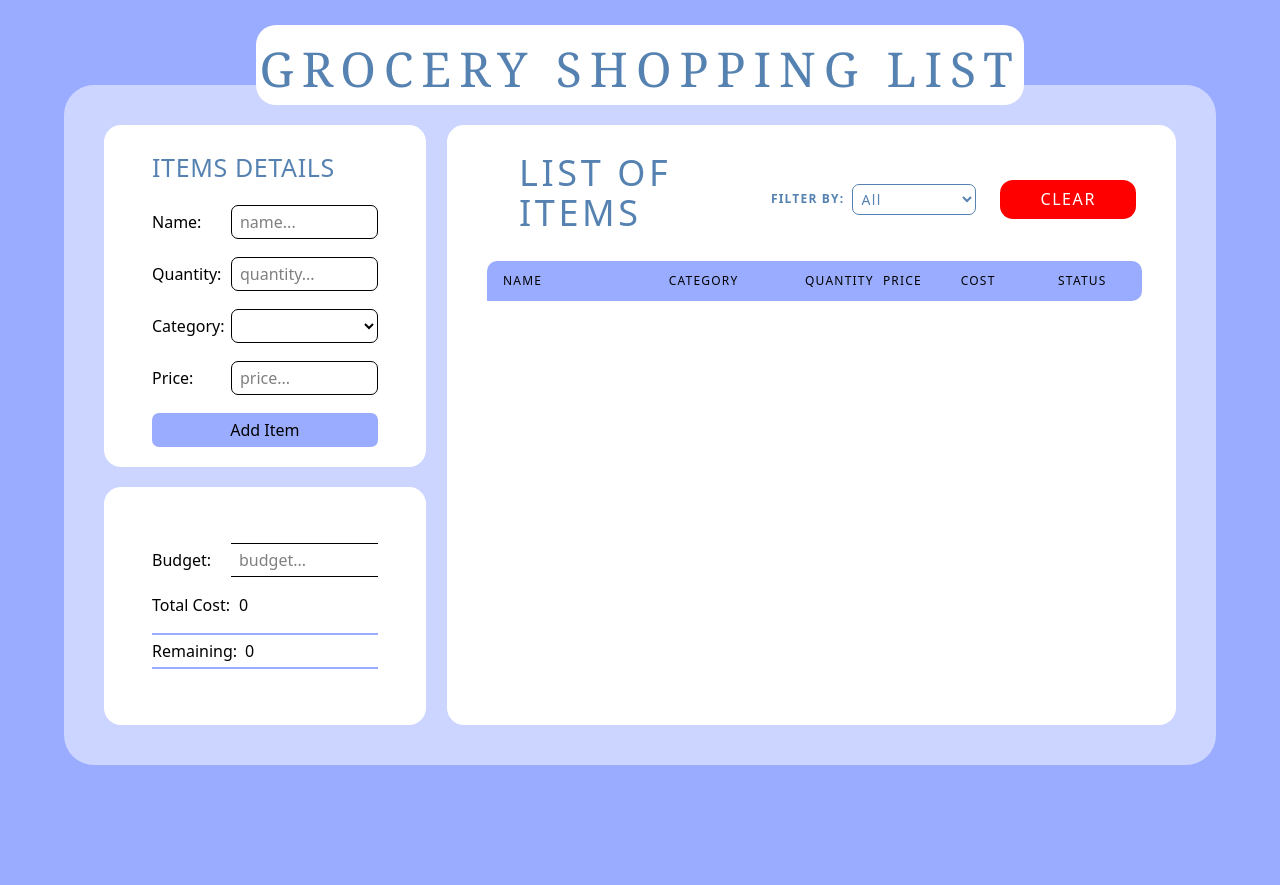
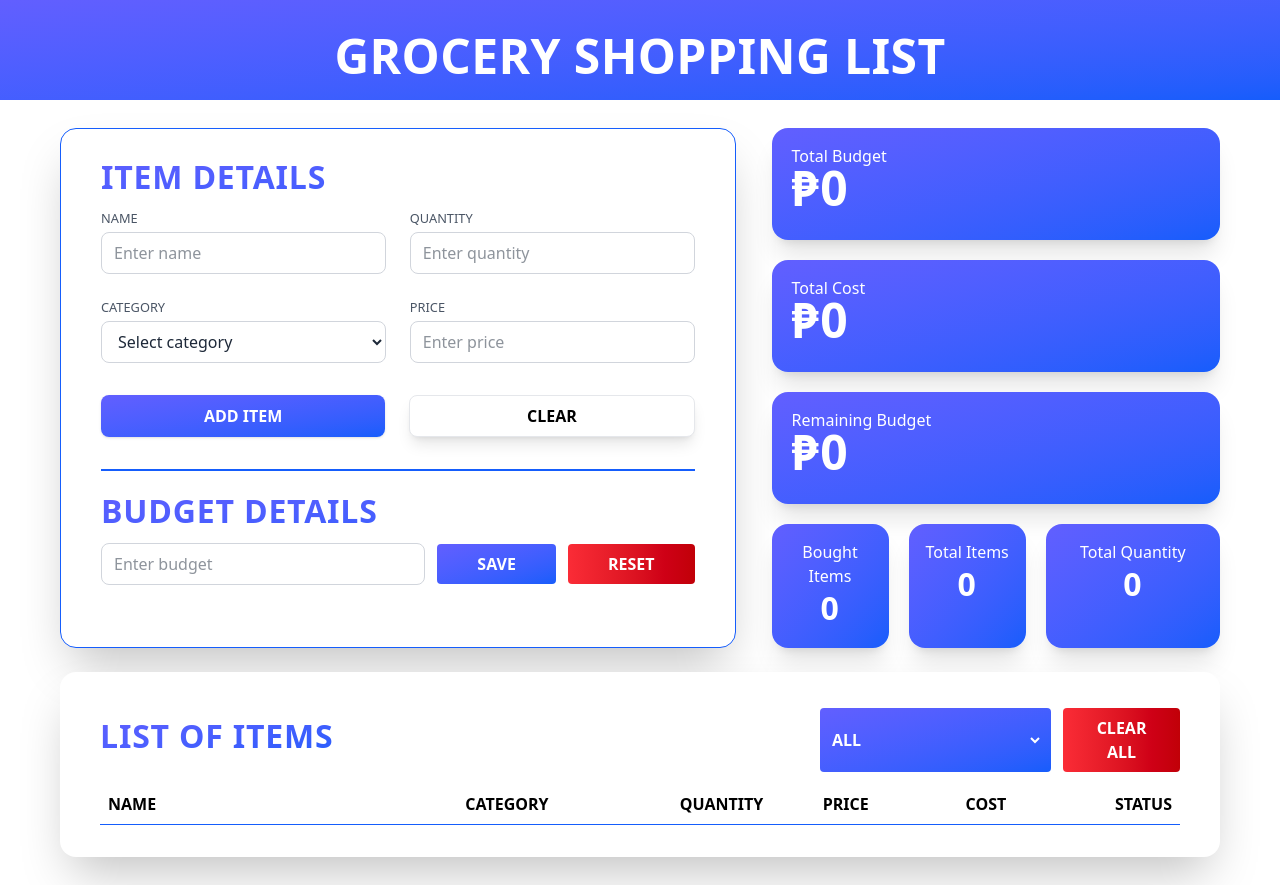
Before and after one commit to rnml6/grocery-shopping-list, a React (Vite) app: page / in a window 1280 px wide. Before the commit the page ends 800 px from the top, so only its background shows below. Built offline with nearby package versions, Linux system fonts and the light colour scheme.

Commit message:
new design

```diff
--- a/src/App.css
+++ b/src/App.css
@@ -1,7 +1,6 @@
 @import 'tailwindcss';
 
 body {
-  background-color: #99acff;
   box-sizing: border-box;
 }
 
@@ -14,83 +13,144 @@ body {
   scrollbar-width: none;
 }
 
-@media (max-width: 480px) {
-  .whole_container {
-    @apply flex-col h-auto mb-[10px] p-0 w-[95%];
+
+
+
+
+
+/* for all */
+.container-label {
+  @apply pb-2 text-[2rem] tracking-wide uppercase font-bold bg-gradient-to-br from-indigo-500 to-blue-600 bg-clip-text text-transparent;
 }
-  .left_container {
-    @apply w-full p-5 mt-3;
-  }
-  .add_items_container {
-    @apply px-6;
-  }
-  .add_items_container > h3 {
-    @apply text-center text-[1.1rem] p-0 tracking-[2px] font-bold;
-  }
-  .budget_container {
-    @apply py-5.5 px-6;
-  }
-  .budget_container > div > input {
-    @apply w-[63%];
-  }
-  .header_container {
-    @apply text-xl w-[80%] mt-4;
-  }
-  .header_container > h1 {
-    @apply text-2xl tracking-[5px] p-3 px-7;
-  }
-  .item_list_container {
-    @apply w-full pl-2 pr-3;
-  }
-  .item_list_header {
-    @apply flex items-center pt-1 pr-1;
-  }
-  .item_list_header div h1 {
-    @apply text-[1.1rem] text-center py-4 pl-5 font-bold;
-  }
-  .item_list_header div select,
-  .item_list_header div label,
-  .item_list_header div button {
-    @apply text-[7.5px] w-auto;
-  }
-  .item_list_header div label {
-    @apply mr-1;
-  }
-  .select_button_container {
-    @apply flex    items-center py-0.5;
-  }
-  .clear_button {
-    @apply m-0 px-[0.5rem] text-xs border-1 border-[red] rounded-[7px];
-  }
-  .label_container {
-    @apply m-0;
+/* for all */
+
+
+
+
+
+
+
+/* header */
+.header-div {
+  @apply bg-gradient-to-br from-indigo-500 to-blue-600 font-bold text-white tracking-wide py-5;
 }
 
-  .items_tablehead > div {
-    @apply text-[8px];
+.header-div > h1 {
+  @apply text-5xl pt-3 text-center;
+}
+/* header */
+
+
+
+
+
+
+/* additems */
+.add-items-divs {
+  @apply flex flex-col gap-1;
 }
 
-  .items_tablebody {
-    @apply py-3;
+.add-items-divs > label {
+  @apply text-gray-600 font-medium text-[0.8rem];
 }
 
-  .items_tablebody div {
-    @apply text-[9px];
+.budget-button {
+  @apply bg-gradient-to-br from-indigo-500 to-blue-600 py-2 px-10 rounded font-semibold text-white;
 }
 
-  .item_list_buttons {
-    @apply flex;
+.clear-button {
+  @apply bg-gradient-to-r from-red-500 to-red-700 hover:from-red-600 hover:to-red-800 py-2 px-10 rounded font-semibold text-white;
 }
 
-  .category_cost_padding {
-    @apply pr-2;
+.add-items-fieldset {
+  @apply border border-gray-300 focus:border-blue-400 focus:ring-1 focus:ring-blue-400 rounded-lg px-3 py-2 text-gray-800 outline-none transition;
 }
 
-  .name_padding {
-    @apply pl-2 pr-3;
+.add-item-button {
+  @apply bg-gradient-to-br from-indigo-500 to-blue-600 w-full hover:bg-gradient-to-tl text-white font-semibold py-2 px-6 rounded-lg shadow duration-200;
 }
 
-  .item_list_buttons div {
-    @apply flex justify-center w-[100%] h-auto p-1 items-center;
+.add-item-clear {
+  @apply bg-white w-full border-1 border-gray-200 hover:bg-gray-600/10 text-black font-semibold py-2 px-6 rounded-lg shadow-lg duration-200;
 }
+/* additems */
+
+
+
+
+
+
+/* budget */
+
+.budget-div {
+  @apply bg-gradient-to-br from-indigo-500 to-blue-600 p-4 rounded-2xl px-5 shadow-xl;
 }
+
+.remaining-budget-div {
+  @apply p-4 rounded-2xl px-5 shadow-xl;
+}
+
+.budget-h3 {
+  @apply text-[1rem] text-[white];
+}
+
+.budget-value {
+  @apply -mt-4 text-[3rem] w-full [&::-webkit-inner-spin-button]:appearance-none outline-none font-bold text-white tracking-wide;
+}
+
+.budget-quantity-div {
+  @apply bg-gradient-to-br from-indigo-500 to-blue-600 p-4 rounded-2xl px-3 shadow-xl;
+}
+
+.budget-quantity {
+  @apply text-[2rem] -mt-1 text-center;
+}
+/* budget */
+
+
+
+
+
+
+/* content */
+.add-items-div {
+  @apply w-6/10 bg-white rounded-2xl shadow-2xl p-6 px-10 border-1 border-blue-600;
+}
+
+.content-header {
+  @apply grid grid-cols-15 font-bold border-b-1 border-blue-600  uppercase items-center pt-2 pb-2 px-2 mb-2 gap-2;
+}
+
+.content-header > div {
+  @apply font-semibold;
+}
+
+.content-div {
+  @apply bg-gradient-to-br from-indigo-500 to-blue-600 w-2/3 py-2 px-2 flex justify-center rounded font-semibold text-white text-[1rem];
+}
+
+.content-select {
+  @apply outline-none uppercase w-full;
+}
+.content-option {
+  @apply text-black bg-blue-300 font-semibold border-t-2;
+}
+
+.content-clear {
+  @apply w-1/3 text-[1rem] px-5 bg-gradient-to-r from-red-500 to-red-700 hover:from-red-600 hover:to-red-800 py-2 rounded font-semibold text-white;
+}
+/* content */
+
+
+
+
+
+
+/* items lists */
+.items-list-clear {
+  @apply ml-1 text-center bg-[red] self-center rounded-[5px] text-white py-1 px-3 w-[max-content] cursor-pointer;
+}
+.items-list-mark-button {
+  @apply text-center w-[max-content] py-1 px-3 self-center rounded-[5px] text-white cursor-pointer;
+}
+/* items lists */
--- a/src/components/content.jsx
+++ b/src/components/content.jsx
@@ -7,6 +7,7 @@ function Content () {
   const [items, setItems] = useState([])
   const [filterCategory, setFilterCategory] = useState('')
   const [maxWidth, setMaxWidth] = useState(window.innerWidth)
+  const [overallBudget, setOverallBudget] = useState(0)
 
   useEffect(() => {
     const handleResize = () => setMaxWidth(window.innerWidth)
@@ -15,67 +16,62 @@ function Content () {
   }, [])
 
   return (
-    <div className='h-[85vh] w-[90%] bg-[rgb(255,255,255,0.5)] justify-self-center mt-[-20px] rounded-[30px] flex justify-between p-[40px] whole_container'>
-      <div className='w-[30%] flex flex-col gap-[20px] left_container'>
-        <AddItems items={items} setItems={setItems} />
-        <Budget items={items} />
+    <div className='flex flex-col p-15 py-7'>
+      <div className='flex gap-9 mb-6'>
+        <div className='add-items-div'>
+          <AddItems
+            items={items}
+            setItems={setItems}
+            overallBudget={overallBudget}
+            setOverallBudget={setOverallBudget}
+          />
+        </div>
+        <div className='w-4/10'>
+          <Budget items={items} overallBudget={overallBudget} />
+        </div>
       </div>
 
-      <div className='w-[68%] bg-[white] rounded-[17px] pt-0 overflow-auto hide-scrollbar p-10 item_list_container'>
-        <div className='sticky top-0 bg-[white]'>
-          <div className='flex justify-between item_list_header items-center'>
-            <div>
-              <h1 className='text-4xl py-7 tracking-widest pl-8 text-[#5682B1]'>
-                {maxWidth < 480 ? "ITEM'S LIST" : 'LIST OF ITEMS'}
-              </h1>
-            </div>
-            <div className='content-center select_button_container flex h-[max-content] pt-3'>
-              <div className='flex p-1 h-[max-content] items-center'>
-                <label className='text-xs mr-2 w-[max-content] tracking-widest text-[#5682B1] font-semibold label_container'>
-                  {maxWidth < 480 ? 'FILTER:' : 'FILTER BY:'}
-                </label>
+      <div className='bg-white rounded-2xl p-10 py-6 shadow-2xl '>
+        <div className='flex items-center justify-between py-3'>
+          <h1 className='container-label'>LIST OF ITEMS</h1>
+
+          <div className='flex w-1/3 gap-3'>
+            <div className='content-div'>
               <select
                 onChange={e => setFilterCategory(e.target.value)}
-                  className='border-1 border-[#5682B1] text-[#5682B1] rounded-[7px] pl-1 p-1 text-sm mr-1 tracking-widest'
+                className='content-select'
               >
-                  <option defaultValue value='ALL'>
+                <option className='content-option' defaultValue value='ALL'>
                   All
                 </option>
-                  <option value='CONDIMENTS'>Condiments</option>
-                  <option value='BEVERAGES'>Beverages</option>
-                  <option value='SNACKS'>Snacks</option>
-                  <option value='OTHERS'>Others</option>
+                <option className='content-option' value='CONDIMENTS'>
+                  Condiments
+                </option>
+                <option className='content-option' value='BEVERAGES'>
+                  Beverages
+                </option>
+                <option className='content-option' value='SNACKS'>
+                  Snacks
+                </option>
+                <option className='content-option' value='OTHERS'>
+                  Others
+                </option>
               </select>
             </div>
-              <button
-                onClick={() => setItems([])}
-                className='bg-[red] ml-4 h-[auto] py-1 px-10 tracking-widest text-white rounded-[13px] clear_button'
-              >
-                CLEAR
+
+            <button onClick={() => setItems([])} className='content-clear'>
+              CLEAR ALL
             </button>
           </div>
         </div>
 
-          <div className='grid grid-cols-[28%_21%_12%_12%_15%_13%] w-full h-auto items_tablehead'>
-            <div className='bg-[#99acff] pl-4 py-3 rounded-tl-[10px] text-xs tracking-widest font-medium'>
-              NAME
-            </div>
-            <div className='bg-[#99acff] py-3 text-xs tracking-widest font-medium'>
-              CATEGORY
-            </div>
-            <div className='bg-[#99acff] py-3 text-xs tracking-widest font-medium'>
-              {maxWidth < 480 ? 'QTY' : 'QUANTITY'}
-            </div>
-            <div className='bg-[#99acff] py-3 text-xs tracking-widest font-medium'>
-              PRICE
-            </div>
-            <div className='bg-[#99acff] py-3 text-xs tracking-widest font-medium'>
-              COST
-            </div>
-            <div className='bg-[#99acff] py-3 text-xs tracking-widest font-medium rounded-tr-[10px] rounded-br-[10px]'>
-              STATUS
-            </div>
-          </div>
+        <div className='content-header'>
+          <div className='col-span-5'>Name</div>
+          <div className='col-span-3'>Category</div>
+          <div className='col-span-2'>Quantity</div>
+          <div className='col-span-2'>Price</div>
+          <div className='col-span-2'>Cost</div>
+          <div className='col-span-1 text-end'>Status</div>
         </div>
 
         <ItemsList
--- a/src/components/header.jsx
+++ b/src/components/header.jsx
@@ -2,10 +2,8 @@ import React from 'react'
 
 function header () {
   return (
-    <div className='bg-[rgb(255,255,255)] rounded-[20px] w-[60%] m-[auto] mt-[25px] header_container'>
-      <h1 className='text-center text-5xl py-3 pt-5 font-[Cambria] tracking-[8px] text-[#5682B1]'>
-        GROCERY SHOPPING LIST
-      </h1>
+    <div className='header-div'>
+      <h1>GROCERY SHOPPING LIST</h1>
     </div>
   )
 }
--- a/src/container/additems.jsx
+++ b/src/container/additems.jsx
@@ -1,11 +1,13 @@
 import React, { useState } from 'react'
 
-function AddItems ({ items, setItems }) {
+function AddItems ({ items, setItems, overallBudget, setOverallBudget }) {
   const [name, setName] = useState('')
   const [quantity, setQuantity] = useState('')
   const [category, setCategory] = useState('')
   const [price, setPrice] = useState('')
   const [status] = useState('MARK')
+
+  const [inputValue, setInputValue] = useState('')
 
   function addItem () {
     if (!name || !quantity || !category || !price) return
@@ -27,42 +29,48 @@ function AddItems ({ items, setItems }) {
     setPrice('')
   }
 
+  function clearForm () {
+    setName('')
+    setQuantity('')
+    setCategory('')
+    setPrice('')
+  }
+
   return (
-    <div className='bg-[white] rounded-[17px] flex flex-col py-5 px-12 gap-[18px] add_items_container'>
-      <h3 className='text-left tracking-wide text-[25px] pt-1 text-[#5682B1]'>
-        ITEMS DETAILS
-      </h3>
+    <div>
+      <h3 className='container-label'>Item Details</h3>
 
-      <div className='flex justify-between'>
-        <h3 className='self-center'>Name:</h3>
+      <div className='grid grid-cols-2 gap-6'>
+        <div className='add-items-divs '>
+          <label>NAME</label>
           <input
             value={name}
             onChange={e => setName(e.target.value)}
-          className='border border-black rounded-[7px] pl-2 p-1 w-[65%]'
-          placeholder='name...'
             type='text'
+            placeholder='Enter name'
+            className='add-items-fieldset '
           />
         </div>
 
-      <div className='flex justify-between'>
-        <h3 className='self-center'>Quantity:</h3>
+        <div className='add-items-divs'>
+          <label>QUANTITY</label>
           <input
             value={quantity}
             onChange={e => setQuantity(e.target.value)}
-          className='border border-black rounded-[7px] pl-2 p-1 [&::-webkit-inner-spin-button]:appearance-none w-[65%]'
-          placeholder='quantity...'
             type='number'
+            placeholder='Enter quantity'
+            className='add-items-fieldset [&::-webkit-inner-spin-button]:appearance-none'
           />
         </div>
 
-      <div className='flex justify-between'>
-        <h3 className='self-center'>Category:</h3>
+        <div className='add-items-divs'>
+          <label>CATEGORY</label>
           <select
             value={category}
             onChange={e => setCategory(e.target.value)}
-          className='border border-black rounded-[7px] pl-2 p-1 w-[65%]'
+            className='add-items-fieldset'
           >
-          <option selected hidden></option>
+            <option hidden>Select category</option>
             <option value='CONDIMENTS'>Condiments</option>
             <option value='BEVERAGES'>Beverages</option>
             <option value='SNACKS'>Snacks</option>
@@ -70,20 +78,59 @@ function AddItems ({ items, setItems }) {
           </select>
         </div>
 
-      <div className='flex justify-between'>
-        <h3 className='self-center'>Price:</h3>
+        <div className='add-items-divs'>
+          <label>PRICE</label>
           <input
             value={price}
             onChange={e => setPrice(e.target.value)}
-          className='border border-black rounded-[7px] pl-2 p-1 [&::-webkit-inner-spin-button]:appearance-none w-[65%]'
-          placeholder='price...'
             type='number'
+            placeholder='Enter price'
+            className='add-items-fieldset [&::-webkit-inner-spin-button]:appearance-none'
           />
         </div>
+      </div>
 
-      <button onClick={addItem} className='py-[5px] rounded-[7px] bg-[#99acff]'>
-        Add Item
+      <div className='flex mt-8 gap-6'>
+        <button onClick={addItem} className='add-item-button'>
+          ADD ITEM
         </button>
+        <button onClick={clearForm} className='add-item-clear'>
+          CLEAR
+        </button>
+      </div>
+
+      <div className='flex flex-col border-blue-600 border-t-2 mt-8 pt-4'>
+        <h3 className='container-label'>BUDGET DETAILS</h3>
+
+        <div className='flex items-center w-full gap-3'>
+          <input
+            type='number'
+            value={inputValue}
+            onChange={e => setInputValue(e.target.value)}
+            placeholder='Enter budget'
+            className='w-full [&::-webkit-inner-spin-button]:appearance-none add-items-fieldset '
+          />
+
+          <div className='flex items-center gap-3'>
+            <button
+              className='budget-button'
+              onClick={() => setOverallBudget(Number(inputValue) || null)}
+            >
+              SAVE
+            </button>
+
+            <button
+              className='clear-button'
+              onClick={() => {
+                setOverallBudget(0)
+                setInputValue('')
+              }}
+            >
+              RESET
+            </button>
+          </div>
+        </div>
+      </div>
     </div>
   )
 }
--- a/src/container/budget.jsx
+++ b/src/container/budget.jsx
@@ -1,52 +1,89 @@
 import React, { useState } from 'react'
 
-function Budget ({ items }) {
-  const [overallBudget, setOverallBudget] = useState(null)
+function Budget ({ items, overallBudget }) {
+  const validBudget = Number(overallBudget) || 0
+
+  const totalQuantity = items.reduce(
+    (sum, item) => sum + Number(item.quantity),
+    0
+  )
+  const totalItems = items.length
+
+  const boughtCount = items.filter(item => item.status === 'BOUGHT').length
+
   const totalCost = items?.reduce((sum, item) => sum + (item.cost || 0), 0)
   const remainingBudget = overallBudget - totalCost
 
   return (
-    <div className='bg-[white] rounded-[17px] flex flex-col justify-center px-12 gap-3 h-full budget_container'>
-      <div className='flex justify-between'>
-        <h3 className='self-center'>Budget:</h3>
+    <div className='flex flex-col h-full gap-5'>
+      <div className='budget-div'>
+        <h3 className='budget-h3'>Total Budget</h3>
         <input
-          value={overallBudget}
-          onChange={e => setOverallBudget(Number(e.target.value) || null)}
-          className='border-b-1 border-t-1 border-black pl-2 p-1 [&::-webkit-inner-spin-button]:appearance-none w-[65%]'
-          placeholder='budget...'
-          type='number'
+          value={`₱${validBudget.toLocaleString()}`}
+          readOnly
+          className='budget-value'
+          type='text'
         />
       </div>
 
-      <div className='flex justify-between'>
-        <h3 className='self-center'>Total Cost:</h3>
+      <div className='budget-div'>
+        <h3 className='budget-h3'>Total Cost</h3>
         <input
-          value={totalCost}
+          value={`₱${totalCost.toLocaleString()}`}
           readOnly
-          className='pl-2 p-1 [&::-webkit-inner-spin-button]:appearance-none w-[65%]'
-          placeholder='total cost...'
-          type='number'
+          className='budget-value'
+          type='text'
         />
       </div>
 
       <div
-        className='relative flex justify-between border-b-2 border-t-2'
-        style={{
-          borderColor: remainingBudget < 0 ? 'red' : '#99acff',
-          color: remainingBudget < 0 ? 'red' : 'black'
-        }}
+        className={`remaining-budget-div
+          ${
+            remainingBudget < 0
+              ? 'bg-gradient-to-r from-red-500 to-red-700'
+              : 'bg-gradient-to-br from-indigo-500 to-blue-600'
+          }`}
       >
-        <h3 className='self-center'>
-          {' '}
-          {remainingBudget < 0 ? 'Insufficient:' : `Remaining:`}
+        <h3 className='budget-h3'>
+          {remainingBudget < 0 ? 'Insufficient Budget' : `Remaining Budget`}
         </h3>
         <input
-          value={remainingBudget}
+          value={`₱${remainingBudget.toLocaleString()}`}
           readOnly
-          className='pl-2 p-1 [&::-webkit-inner-spin-button]:appearance-none w-[65%]'
-          placeholder='remaining...'
-          type='number'
+          className='budget-value'
+          type='text'
         />
+      </div>
+
+      <div className='flex gap-5'>
+        <div className='budget-quantity-div w-2/7'>
+          <h3 className='budget-h3 text-center'>Bought Items</h3>
+          <input
+            value={`${boughtCount.toLocaleString()}`}
+            readOnly
+            className='budget-quantity budget-value'
+            type='text'
+          />
+        </div>
+        <div className='budget-quantity-div w-2/7'>
+          <h3 className='budget-h3 text-center'>Total Items</h3>
+          <input
+            value={`${totalItems.toLocaleString()}`}
+            readOnly
+            className='budget-quantity budget-value'
+            type='text'
+          />
+        </div>
+
+        <div className='budget-quantity-div w-3/7'>
+          <h3 className='budget-h3 text-center'>Total Quantity</h3>
+          <input
+            value={`${totalQuantity.toLocaleString()}`}
+            readOnly
+            className='budget-quantity budget-value '
+            type='text'
+          />
+        </div>
       </div>
     </div>
   )
```
Also changed, not shown: src/container/itemsList.jsx (+53 -24 lines). Lines whose indentation alone changed are shown as unchanged.
